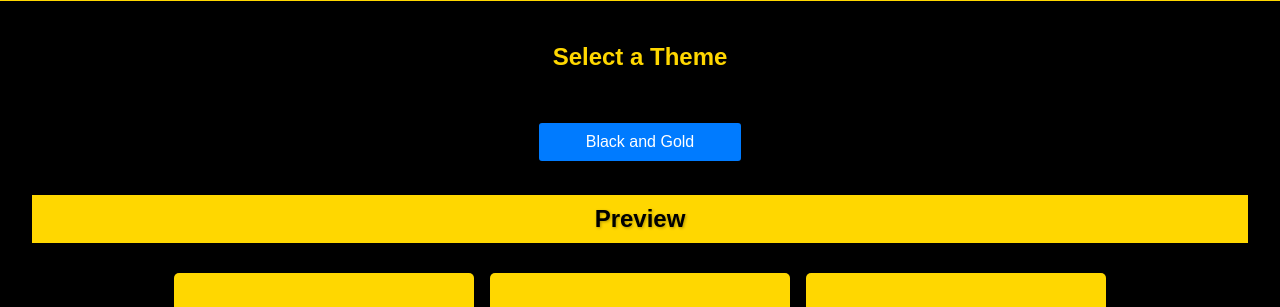
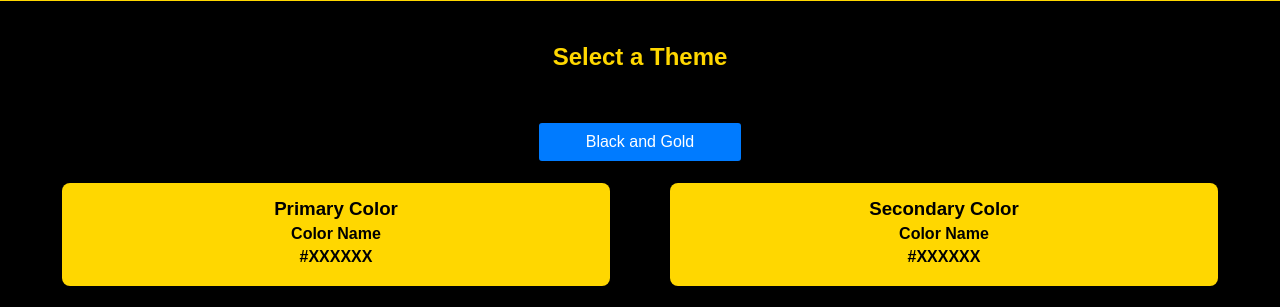
Before and after one commit to Argus-66/WebsiteColorThemes-2.0, a plain HTML site: page index.html in a window 1280 px wide. Shown: the part 59-366 px from the top of the page. Drawn offline with Linux system fonts and the light colour scheme.

Commit message:
creation

```diff
--- a/index.html
+++ b/index.html
@@ -48,14 +48,18 @@
                 <a href="#" data-theme="theme18" data-primary="#FFC0CB" data-secondary="#800000">Pink and Maroon</a>
                 <a href="#" data-theme="theme19" data-primary="#808000" data-secondary="#D2B48C">Olive and Tan</a>
                 <a href="#" data-theme="theme20" data-primary="#D2B48C" data-secondary="#808000">Tan and Olive</a>
-                <a href="#" data-theme="theme21" data-primary="#40E0D0" data-secondary="#E6E6FA">Turquoise and Lavender</a>
-                <a href="#" data-theme="theme22" data-primary="#E6E6FA" data-secondary="#40E0D0">Lavender and Turquoise</a>
+                <a href="#" data-theme="theme21" data-primary="#40E0D0" data-secondary="#E6E6FA">Turquoise and
+                    Lavender</a>
+                <a href="#" data-theme="theme22" data-primary="#E6E6FA" data-secondary="#40E0D0">Lavender and
+                    Turquoise</a>
                 <a href="#" data-theme="theme23" data-primary="#36454F" data-secondary="#98FF98">Charcoal and Mint</a>
                 <a href="#" data-theme="theme24" data-primary="#98FF98" data-secondary="#36454F">Mint and Charcoal</a>
                 <a href="#" data-theme="theme25" data-primary="#800020" data-secondary="#FFDAB9">Burgundy and Peach</a>
                 <a href="#" data-theme="theme26" data-primary="#FFDAB9" data-secondary="#800020">Peach and Burgundy</a>
-                <a href="#" data-theme="theme27" data-primary="#228B22" data-secondary="#FA8072">Forest Green and Salmon</a>
-                <a href="#" data-theme="theme28" data-primary="#FA8072" data-secondary="#228B22">Salmon and Forest Green</a>
+                <a href="#" data-theme="theme27" data-primary="#228B22" data-secondary="#FA8072">Forest Green and
+                    Salmon</a>
+                <a href="#" data-theme="theme28" data-primary="#FA8072" data-secondary="#228B22">Salmon and Forest
+                    Green</a>
                 <a href="#" data-theme="theme29" data-primary="#4B0082" data-secondary="#C0C0C0">Indigo and Silver</a>
                 <a href="#" data-theme="theme30" data-primary="#C0C0C0" data-secondary="#4B0082">Silver and Indigo</a>
                 <a href="#" data-theme="theme31" data-primary="#B7410E" data-secondary="#9FE2BF">Rust and Sage</a>
@@ -72,25 +76,51 @@
                 <a href="#" data-theme="theme42" data-primary="#C3B091" data-secondary="#DC143C">Khaki and Crimson</a>
                 <a href="#" data-theme="theme43" data-primary="#0047AB" data-secondary="#FBCEB1">Cobalt and Apricot</a>
                 <a href="#" data-theme="theme44" data-primary="#FBCEB1" data-secondary="#0047AB">Apricot and Cobalt</a>
-                <a href="#" data-theme="theme45" data-primary="#614051" data-secondary="#98FF98">Eggplant and Mint Green</a>
-                <a href="#" data-theme="theme46" data-primary="#98FF98" data-secondary="#614051">Mint Green and Eggplant</a>
-                <a href="#" data-theme="theme47" data-primary="#FFDB58" data-secondary="#000080">Mustard and Navy Blue</a>
-                <a href="#" data-theme="theme48" data-primary="#000080" data-secondary="#FFDB58">Navy Blue and Mustard</a>
+                <a href="#" data-theme="theme45" data-primary="#614051" data-secondary="#98FF98">Eggplant and Mint
+                    Green</a>
+                <a href="#" data-theme="theme46" data-primary="#98FF98" data-secondary="#614051">Mint Green and
+                    Eggplant</a>
+                <a href="#" data-theme="theme47" data-primary="#FFDB58" data-secondary="#000080">Mustard and Navy
+                    Blue</a>
+                <a href="#" data-theme="theme48" data-primary="#000080" data-secondary="#FFDB58">Navy Blue and
+                    Mustard</a>
                 <a href="#" data-theme="theme49" data-primary="#E2725B" data-secondary="#00FFFF">Terracotta and Aqua</a>
                 <a href="#" data-theme="theme50" data-primary="#00FFFF" data-secondary="#E2725B">Aqua and Terracotta</a>
-                <a href="#" data-theme="theme51" data-primary="#E0B0FF" data-secondary="#556B2F">Mauve and Olive Green</a>
-                <a href="#" data-theme="theme52" data-primary="#556B2F" data-secondary="#E0B0FF">Olive Green and Mauve</a>
-                <a href="#" data-theme="theme53" data-primary="#4682B4" data-secondary="#FFDAB9">Steel Blue and Peach</a>
-                <a href="#" data-theme="theme54" data-primary="#FFDAB9" data-secondary="#4682B4">Peach and Steel Blue</a>
-                <a href="#" data-theme="theme55" data-primary="#CC5500" data-secondary="#008080">Burnt Orange and Teal</a>
-                <a href="#" data-theme="theme56" data-primary="#008080" data-secondary="#CC5500">Teal and Burnt Orange</a>
+                <a href="#" data-theme="theme51" data-primary="#E0B0FF" data-secondary="#556B2F">Mauve and Olive
+                    Green</a>
+                <a href="#" data-theme="theme52" data-primary="#556B2F" data-secondary="#E0B0FF">Olive Green and
+                    Mauve</a>
+                <a href="#" data-theme="theme53" data-primary="#4682B4" data-secondary="#FFDAB9">Steel Blue and
+                    Peach</a>
+                <a href="#" data-theme="theme54" data-primary="#FFDAB9" data-secondary="#4682B4">Peach and Steel
+                    Blue</a>
+                <a href="#" data-theme="theme55" data-primary="#CC5500" data-secondary="#008080">Burnt Orange and
+                    Teal</a>
+                <a href="#" data-theme="theme56" data-primary="#008080" data-secondary="#CC5500">Teal and Burnt
+                    Orange</a>
                 <a href="#" data-theme="theme57" data-primary="#722F37" data-secondary="#EAE0C8">Wine and Pearl</a>
                 <a href="#" data-theme="theme58" data-primary="#EAE0C8" data-secondary="#722F37">Pearl and Wine</a>
-                <a href="#" data-theme="theme59" data-primary="#36454F" data-secondary="#32CD32">Charcoal Gray and Lime Green</a>
-                <a href="#" data-theme="theme60" data-primary="#32CD32" data-secondary="#36454F">Lime Green and Charcoal Gray</a>
-
+                <a href="#" data-theme="theme59" data-primary="#36454F" data-secondary="#32CD32">Charcoal Gray and Lime
+                    Green</a>
+                <a href="#" data-theme="theme60" data-primary="#32CD32" data-secondary="#36454F">Lime Green and Charcoal
+                    Gray</a>
             </div>
         </div>
+
+        <!-- New color info cards -->
+        <div class="color-info">
+            <div class="color-card primary-color">
+                <h3>Primary Color</h3>
+                <p class="color-name">Color Name</p>
+                <p class="color-code">#XXXXXX</p>
+            </div>
+            <div class="color-card secondary-color">
+                <h3>Secondary Color</h3>
+                <p class="color-name">Color Name</p>
+                <p class="color-code">#XXXXXX</p>
+            </div>
+        </div>
+
         <div class="preview">
             <!-- Can add more Components here -->
             <h2>Preview</h2>
--- a/styles.css
+++ b/styles.css
@@ -129,6 +129,32 @@ h2 {
     box-shadow: 0 8px 16px rgba(0, 0, 0, 0.2);
 }
 
+/* Color Codes */
+.color-info {
+    display: flex;
+    justify-content: space-around;
+    margin: 20px 0;
+}
+
+.color-card {
+    background-color: var(--secondary-color);
+    color: var(--primary-color);
+    padding: 15px;
+    border-radius: 8px;
+    text-align: center;
+    width: 45%;
+    box-shadow: 0 2px 5px rgba(0,0,0,0.1);
+}
+
+.color-card h3 {
+    margin-top: 0;
+}
+
+.color-name, .color-code {
+    margin: 5px 0;
+    font-weight: bold;
+}
+
 /* Bottons */
 .buttons-container {
     display: flex;
```
